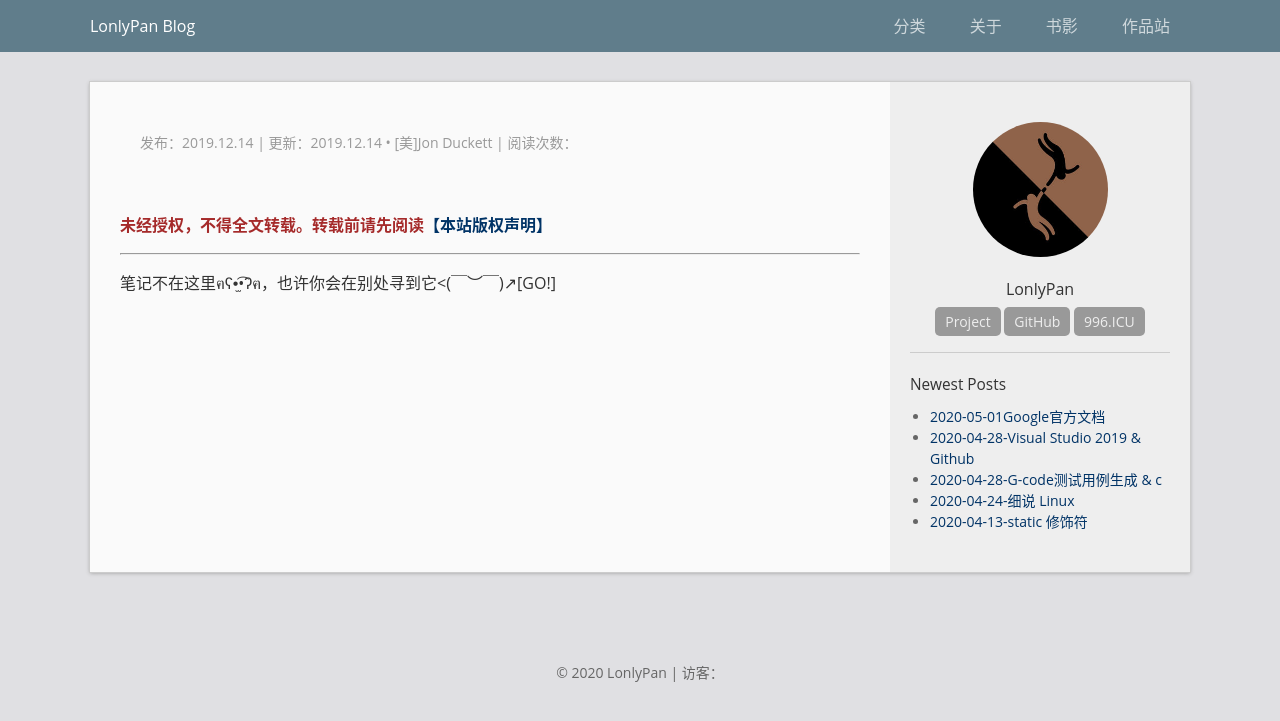
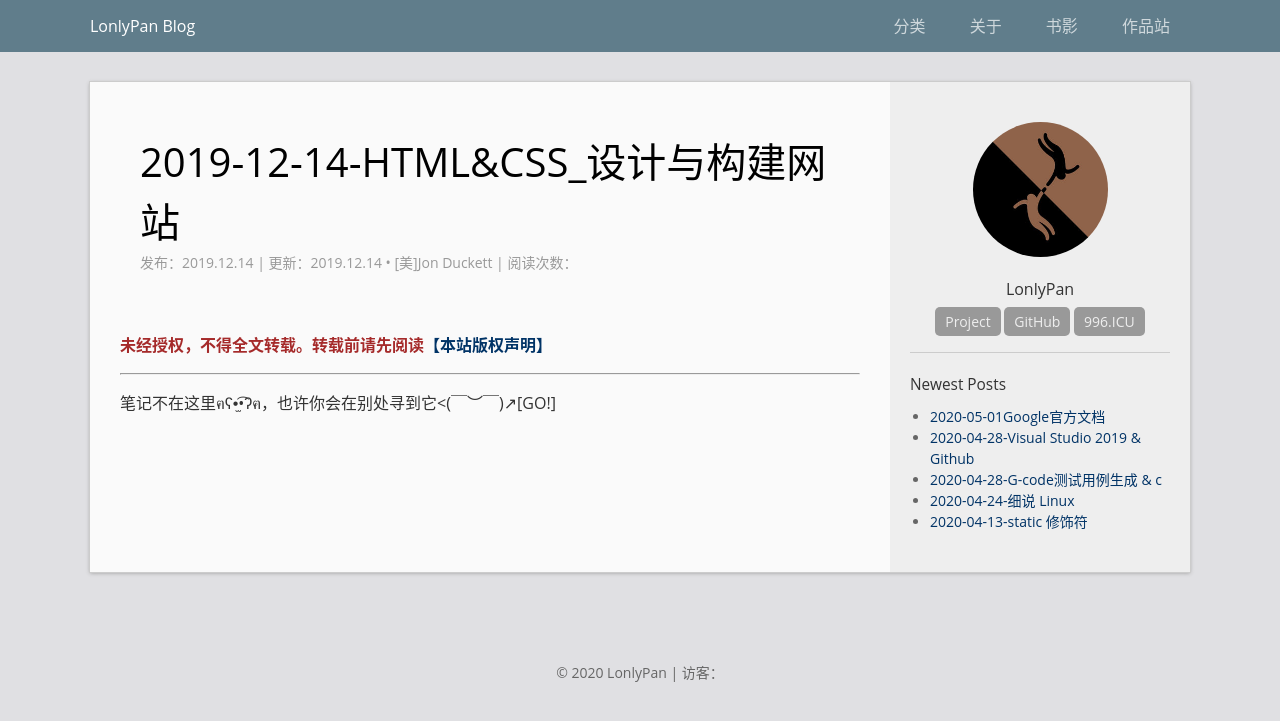
Before and after one commit to LonlyStack/LonlyPan.github.io, a Jekyll site: the page built from _posts/books/2019-12-14-HTML&CSS 设计与构建网站.md, in a window 1280 px wide. Shown: the top 721 px of the page. Built offline with Jekyll 4.4.1, drawn with Linux system fonts in a browser that asks for light colours; comment, search, counter and statistics services are not loaded.

Commit message:
修改文件: _posts/books/2019-12-14-HTML&CSS 设计与构建网站.md

```diff
--- a/_posts/books/2019-12-14-HTML&CSS 设计与构建网站.md
+++ b/_posts/books/2019-12-14-HTML&CSS 设计与构建网站.md
@@ -1,5 +1,6 @@
 ---
 layout: post
+show_title:    "2019-12-14-HTML&CSS_设计与构建网站"
 title:    "2019-12-14-HTML&CSS_设计与构建网站"
 date:   2019-12-14  10:2
 last_modified_at:  2019-12-14
```
